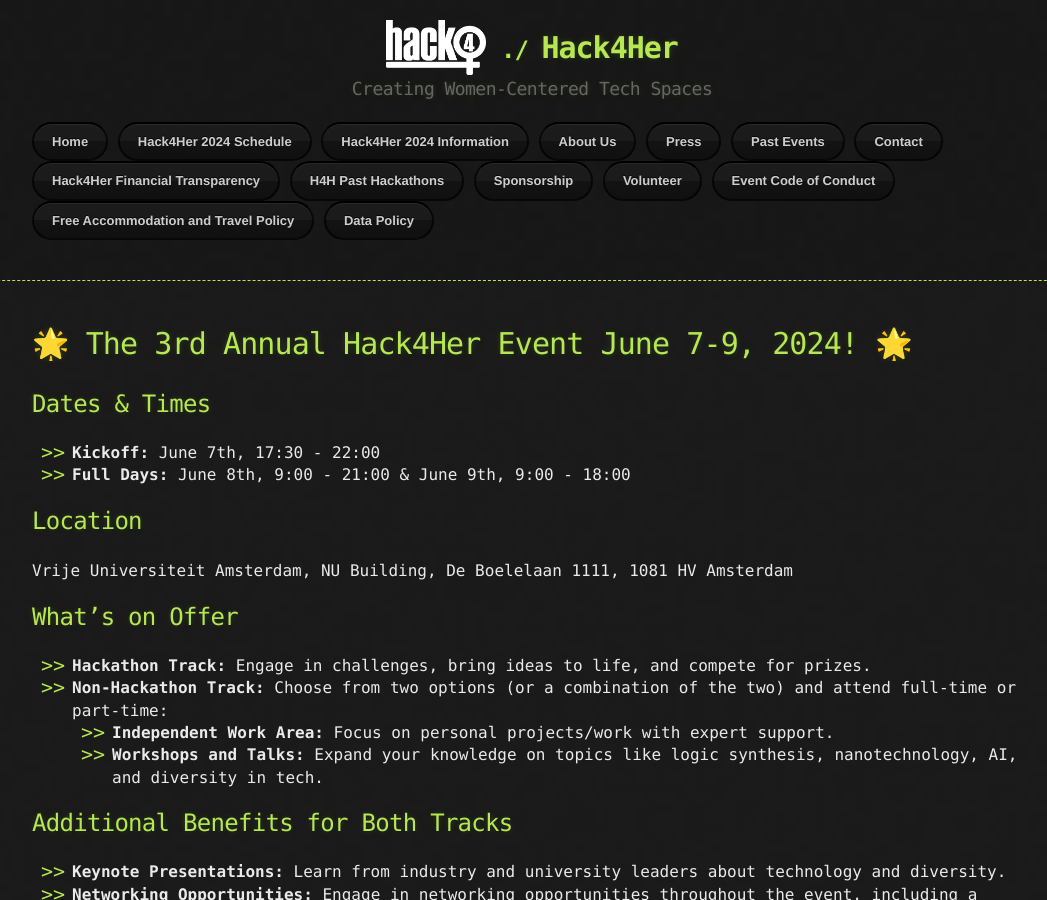
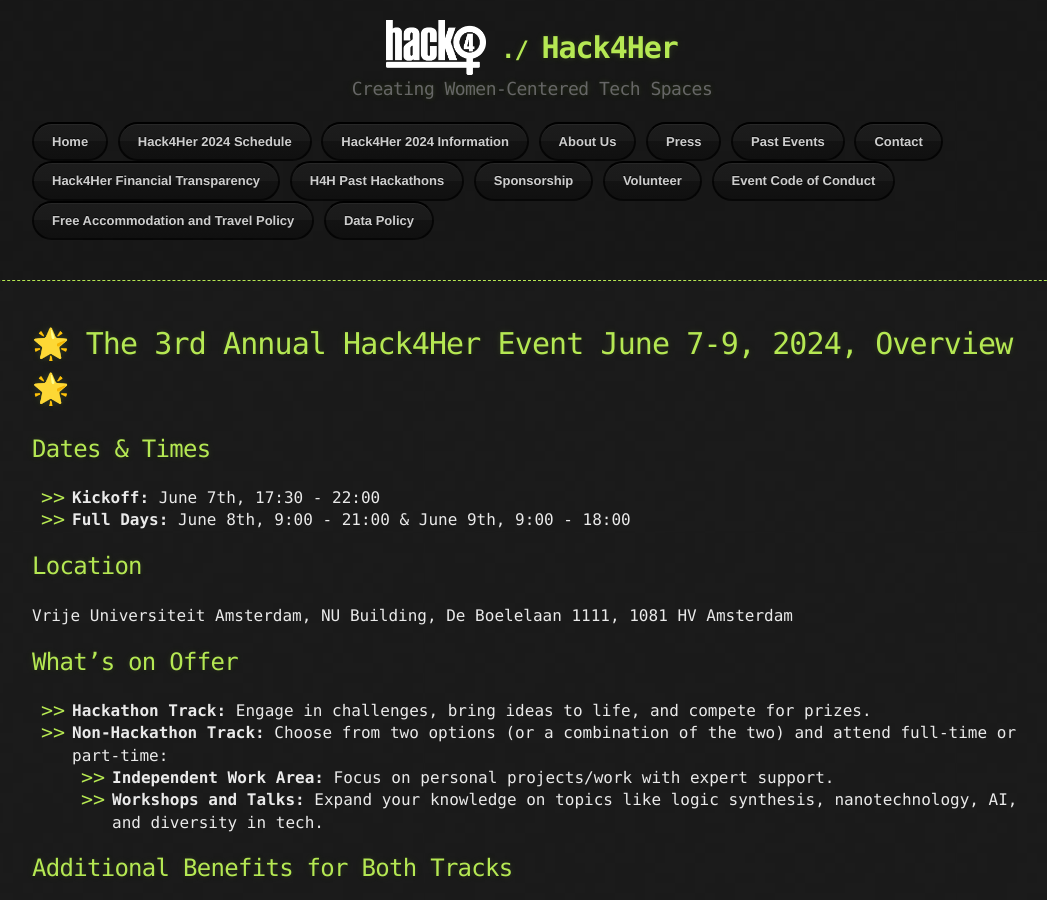
Before and after one commit to hack4her/hack4her.github.io, a Jekyll site: the page built from 2024_event.md, in a window 1280 px wide and 900 px high. Shown: the whole window, without its empty margins (108-1155 px from the left). Built offline with Jekyll 4.4.1, drawn with Linux system fonts in a browser that asks for light colours; our own code applies the rules of GitHub Pages for plain Markdown files; the repository's description, which GitHub fills in, is left out.

Commit message:
Update 2024_event.md

```diff
--- a/2024_event.md
+++ b/2024_event.md
@@ -1,5 +1,5 @@
 
-# 🌟 The 3rd Annual Hack4Her Event June 7-9, 2024! 🌟
+# 🌟 The 3rd Annual Hack4Her Event June 7-9, 2024, Overview 🌟
 
 ## Dates & Times
 
```
